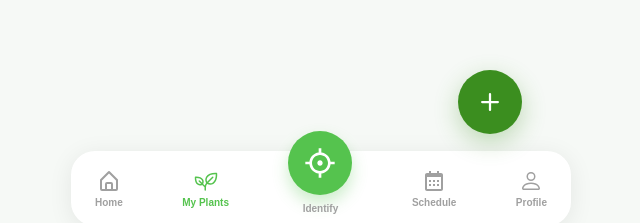
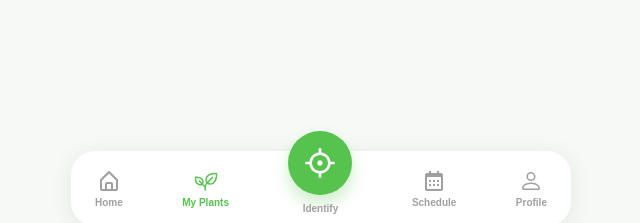
Before and after one commit to plant-ai-app/plant-ai-frontend, a React (Vite) app: page /my-plants in a window 1280 px wide. Shown: the part 566-789 px from the top of the page, without its empty margins (319-959 px from the left). Built offline with nearby package versions, Linux system fonts and the light colour scheme; no server answers; sample sign-in values are in the browser's storage; a web font is replaced by a local one.

Commit message:
♻️ :refactor: Refatoração no componente.

```diff
--- a/src/components/pages/myPlants/MyPlants.jsx
+++ b/src/components/pages/myPlants/MyPlants.jsx
@@ -1,5 +1,4 @@
 import React, { useState } from "react";
-import { useNavigate } from "react-router-dom";
 //styles
 import styles from "./MyPlants.module.css";
 
@@ -14,12 +13,12 @@ import AddButton from "./components/AddButton.jsx";
 const MyPlants = () => {
     const [filterCategory, setFilterCategory] = useState("Todas");
     const [searchQuery, setSearchQuery] = useState("");
-    const navigate = useNavigate();
+    // const navigate = useNavigate();
 
-    const handleAddPlant = () => {
-        // Mock function for adding a plant
-        alert("Add button clicked");
-    };
+    // const handleAddPlant = () => {
+    //     Mock function for adding a plant
+    //     alert("Add button clicked");
+    // };
 
     return (
         <Container padding={"0"}>
@@ -29,7 +28,7 @@ const MyPlants = () => {
                 <CategoryTabs onSelectCategory={setFilterCategory} />
                 <PlantList filterCategory={filterCategory} searchQuery={searchQuery} />
             </div>
-            <AddButton onClick={() => navigate("/scan")} />
+            {/* <AddButton onClick={() => navigate("/scan")} /> */}
         </Container>
     );
 };
```
